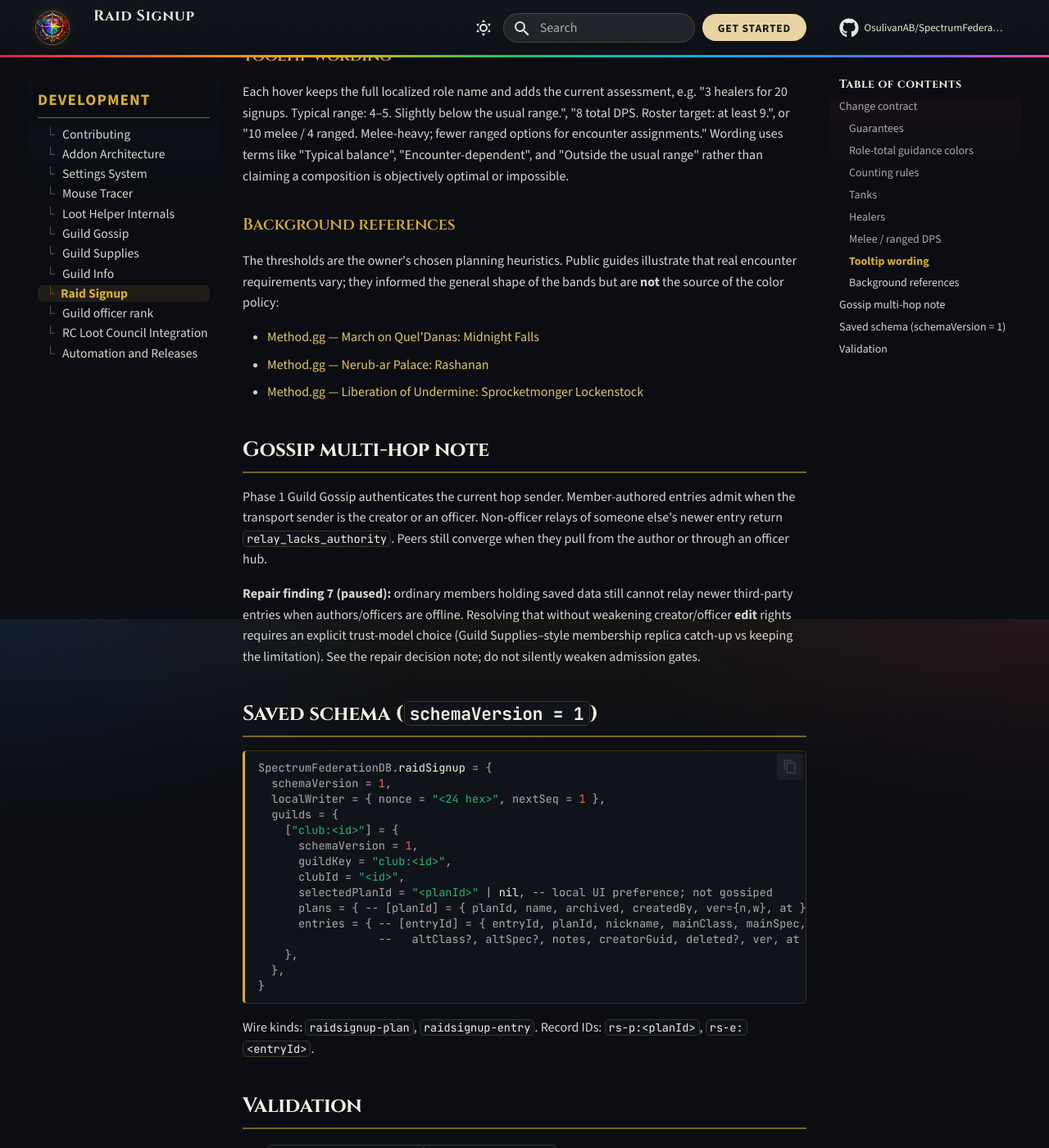
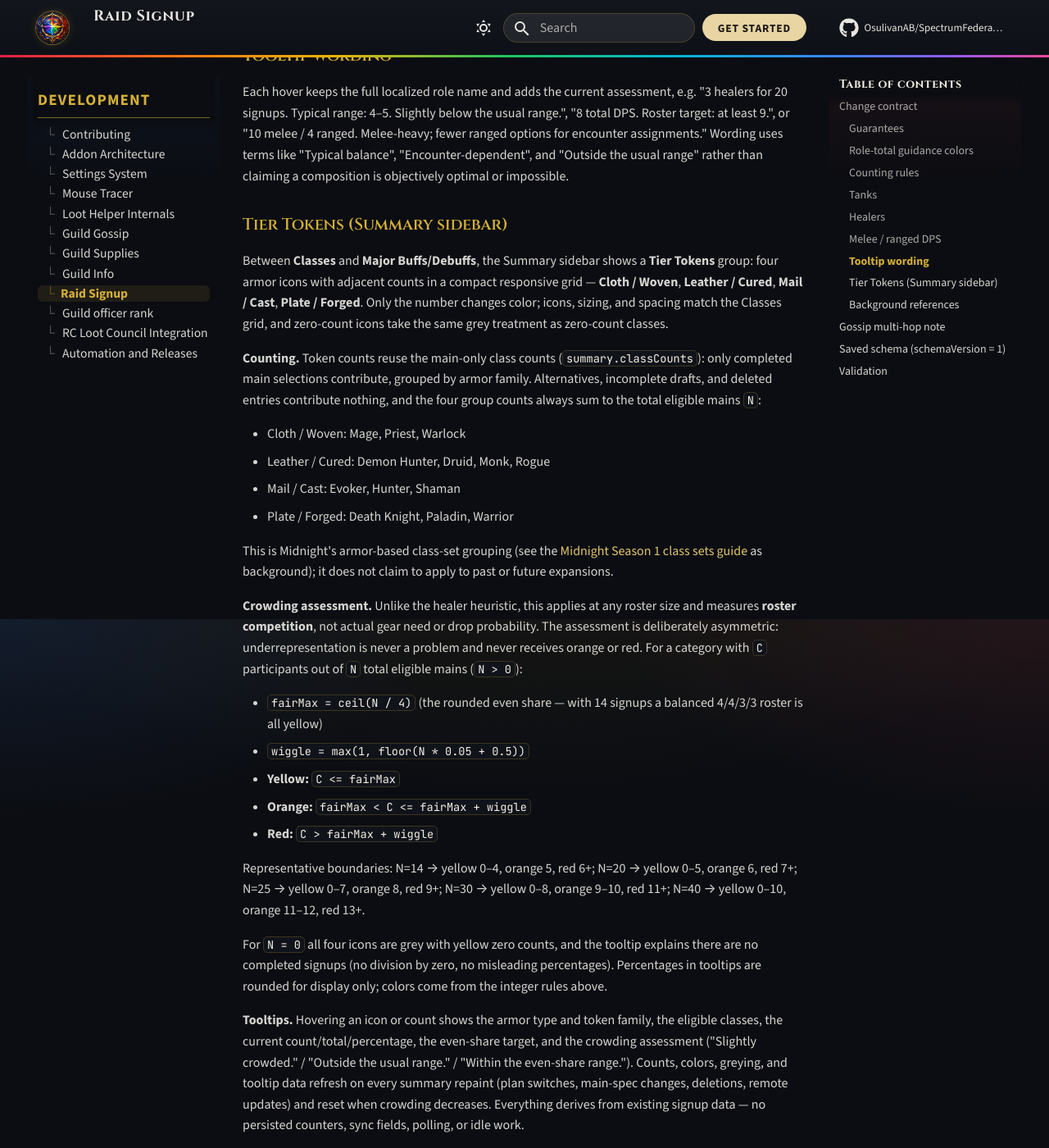
Before and after one commit to OsulivanAB/SpectrumFederation, an MkDocs documentation site: the page built from docs/development/raid-signup/index.md, in a window 1280 px wide and 1400 px high, scrolled down 3445 px. Shown: the whole window at 82% size. Built offline with MkDocs 1.6.1 and Material for MkDocs 9.7.7, drawn with Linux system fonts in a browser that asks for light colours; comment, search, counter and statistics services are not loaded.

Commit message:
raid signup: tier token summary group with crowding colors
- New Tier Tokens group in the Summary sidebar between Classes and Major
  Buffs/Debuffs: four armor icons (INV_Chest_Cloth_21, Leather_03, Chain,
  Plate01) with adjacent counts in the same responsive grid, zero-count
  grey treatment, and sidebar height/geometry flowing through the new
  group at every width.
- Counts reuse the main-only class summary via RS.ARMOR_TOKEN_GROUPS
  (Midnight armor families: cloth 3, leather 4, mail 3, plate 3; every
  class mapped exactly once).
- Deliberately asymmetric crowding assessment on the numbers only:
  fairMax = ceil(N/4), wiggle = max(1, floor(N*0.05+0.5)); yellow at or
  below fair share, orange one wiggle step above, red beyond. Low or zero
  representation never leaves yellow; N=0 shows grey icons, yellow zeros,
  and an empty-roster tooltip. Percentages are display-only.
- Tooltips show armor/family, eligible classes, count/total/percent,
  even-share target, and assessment; repaint on every summary refresh.
- 11 new localized strings; docs cover mapping, formulas, examples,
  empty-roster behavior, and the competition-not-gear-need caveat.

Co-Authored-By: Devin AI <158243242+devin-ai-integration[bot]@users.noreply.github.com>

```diff
--- a/docs/development/raid-signup/index.md
+++ b/docs/development/raid-signup/index.md
@@ -96,6 +96,33 @@ Colors and tooltip text are recomputed on every totals refresh (plan switches, m
 
 Each hover keeps the full localized role name and adds the current assessment, e.g. "3 healers for 20 signups. Typical range: 4–5. Slightly below the usual range.", "8 total DPS. Roster target: at least 9.", or "10 melee / 4 ranged. Melee-heavy; fewer ranged options for encounter assignments." Wording uses terms like "Typical balance", "Encounter-dependent", and "Outside the usual range" rather than claiming a composition is objectively optimal or impossible.
 
+### Tier Tokens (Summary sidebar)
+
+Between **Classes** and **Major Buffs/Debuffs**, the Summary sidebar shows a **Tier Tokens** group: four armor icons with adjacent counts in a compact responsive grid — **Cloth / Woven**, **Leather / Cured**, **Mail / Cast**, **Plate / Forged**. Only the number changes color; icons, sizing, and spacing match the Classes grid, and zero-count icons take the same grey treatment as zero-count classes.
+
+**Counting.** Token counts reuse the main-only class counts (`summary.classCounts`): only completed main selections contribute, grouped by armor family. Alternatives, incomplete drafts, and deleted entries contribute nothing, and the four group counts always sum to the total eligible mains `N`:
+
+- Cloth / Woven: Mage, Priest, Warlock
+- Leather / Cured: Demon Hunter, Druid, Monk, Rogue
+- Mail / Cast: Evoker, Hunter, Shaman
+- Plate / Forged: Death Knight, Paladin, Warrior
+
+This is Midnight's armor-based class-set grouping (see the [Midnight Season 1 class sets guide](https://www.icy-veins.com/wow/midnight-season-1-class-sets-guide) as background); it does not claim to apply to past or future expansions.
+
+**Crowding assessment.** Unlike the healer heuristic, this applies at any roster size and measures **roster competition**, not actual gear need or drop probability. The assessment is deliberately asymmetric: underrepresentation is never a problem and never receives orange or red. For a category with `C` participants out of `N` total eligible mains (`N > 0`):
+
+- `fairMax = ceil(N / 4)` (the rounded even share — with 14 signups a balanced 4/4/3/3 roster is all yellow)
+- `wiggle = max(1, floor(N * 0.05 + 0.5))`
+- **Yellow:** `C <= fairMax`
+- **Orange:** `fairMax < C <= fairMax + wiggle`
+- **Red:** `C > fairMax + wiggle`
+
+Representative boundaries: N=14 → yellow 0–4, orange 5, red 6+; N=20 → yellow 0–5, orange 6, red 7+; N=25 → yellow 0–7, orange 8, red 9+; N=30 → yellow 0–8, orange 9–10, red 11+; N=40 → yellow 0–10, orange 11–12, red 13+.
+
+For `N = 0` all four icons are grey with yellow zero counts, and the tooltip explains there are no completed signups (no division by zero, no misleading percentages). Percentages in tooltips are rounded for display only; colors come from the integer rules above.
+
+**Tooltips.** Hovering an icon or count shows the armor type and token family, the eligible classes, the current count/total/percentage, the even-share target, and the crowding assessment ("Slightly crowded." / "Outside the usual range." / "Within the even-share range."). Counts, colors, greying, and tooltip data refresh on every summary repaint (plan switches, main-spec changes, deletions, remote updates) and reset when crowding decreases. Everything derives from existing signup data — no persisted counters, sync fields, polling, or idle work.
+
 ### Background references
 
 The thresholds are the owner's chosen planning heuristics. Public guides illustrate that real encounter requirements vary; they informed the general shape of the bands but are **not** the source of the color policy:
--- a/docs/settings-ui.md
+++ b/docs/settings-ui.md
@@ -105,7 +105,7 @@ See [Raid Check](features/raid-check.md) for interpretation and inspection limit
 
 ## Raid Signup
 
-**Raid Signup** is a top-level Raid Tools category for season/tier roster plans. It does not require a Loot Helper profile or session. Officers manage named plans; members add free-text nickname entries with class/spec choices. A summary sidebar beside the signup list shows main-only class counts and planned buff/utility coverage, and the role totals add advisory color guidance for roster balance. See [Raid Signup](development/raid-signup/index.md).
+**Raid Signup** is a top-level Raid Tools category for season/tier roster plans. It does not require a Loot Helper profile or session. Officers manage named plans; members add free-text nickname entries with class/spec choices. A summary sidebar beside the signup list shows main-only class counts, tier-token crowding guidance, and planned buff/utility coverage, and the role totals add advisory color guidance for roster balance. See [Raid Signup](development/raid-signup/index.md).
 
 ## Loot Helper: Admin
 
```
Also changed, not shown: 4 other files.
